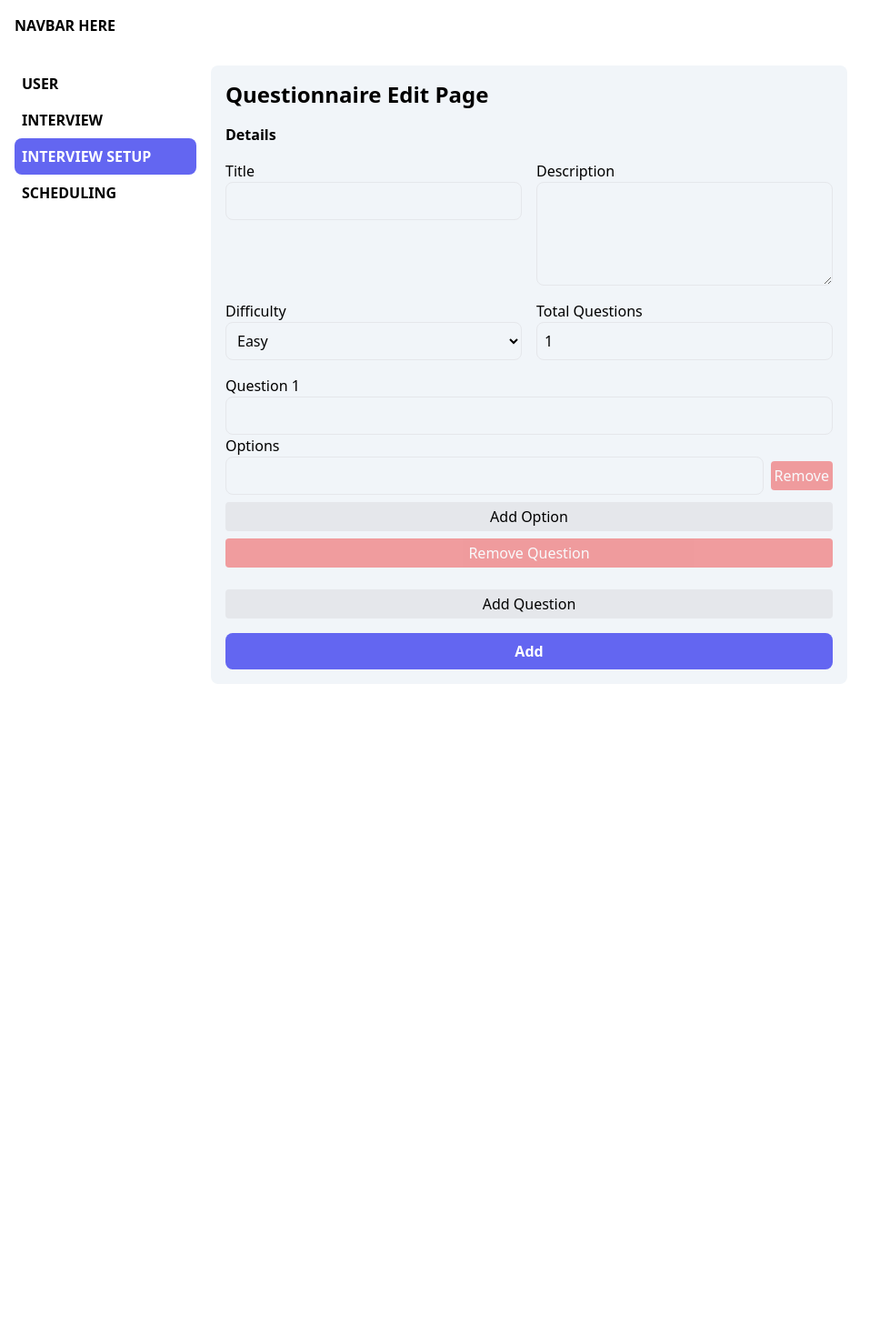
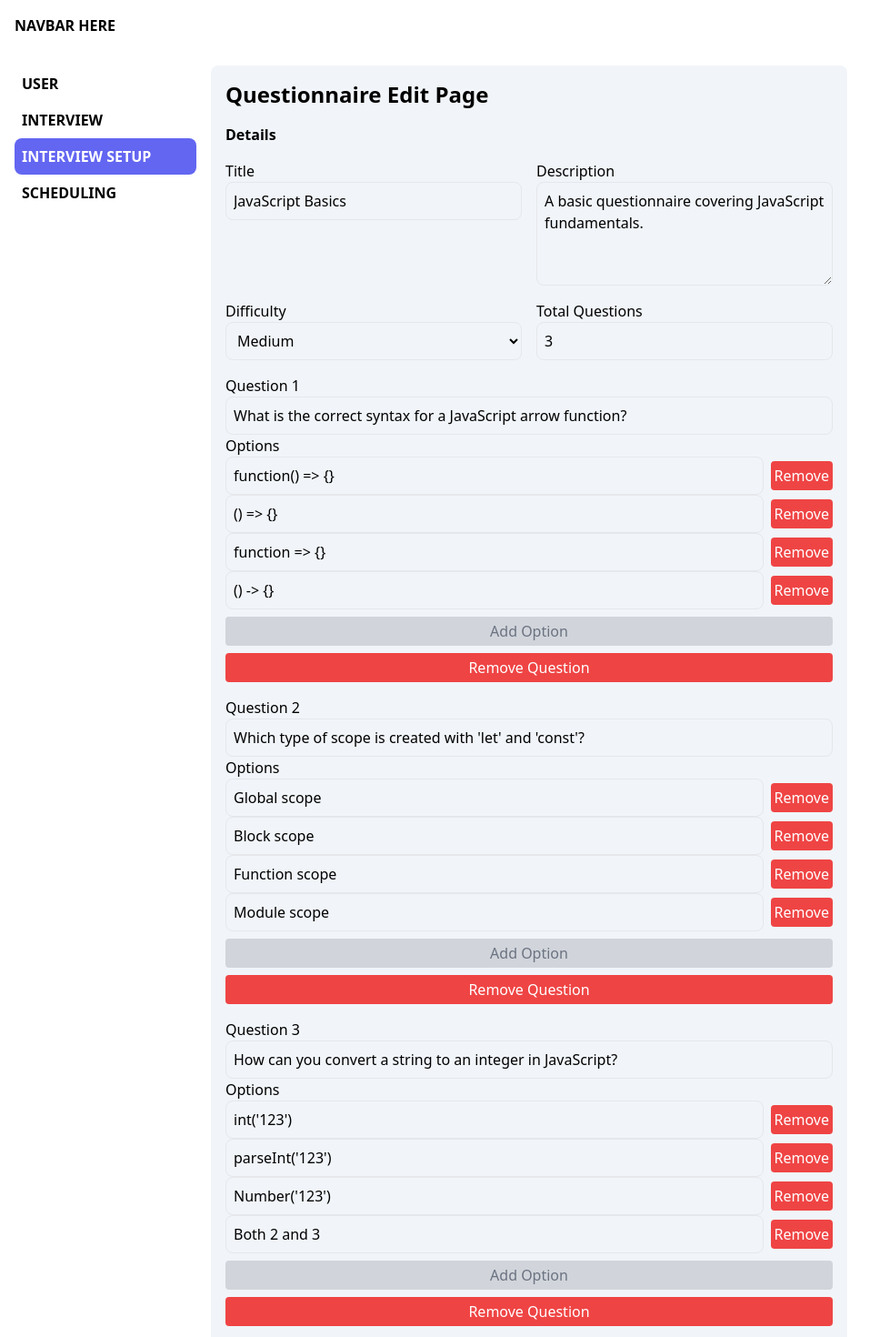
Before and after one commit to kimikoi123/ems-fe, a Next.js app: page /interview/setup/1 in a window 1280 px wide. Shown: the top 1470 px of the page at 91% size, without its empty margins (0-979 px from the left). Before the commit the page ends 800 px from the top, so only its background shows below. Built offline with nearby package versions, Linux system fonts and the light colour scheme.

Commit message:
feature/interview-edit: create mock questionnaire for edit interview form

```diff
--- a/src/app/(dashboard)/interview/setup/[id]/page.tsx
+++ b/src/app/(dashboard)/interview/setup/[id]/page.tsx
@@ -1,12 +1,44 @@
-"use client";
 import AddEditInterviewForm from "@/components/form/AddEditInterviewForm";
 import React from "react";
+import { Questionnaire } from "@/app/interfaces/questionnaire";
+
+const mockQuestionnaire: Questionnaire = {
+  id: 1,
+  title: "JavaScript Basics",
+  description: "A basic questionnaire covering JavaScript fundamentals.",
+  difficulty: "medium",
+  total: 3,
+  questions: [
+    {
+      question: "What is the correct syntax for a JavaScript arrow function?",
+      options: ["function() => {}", "() => {}", "function => {}", "() -> {}"],
+    },
+    {
+      question: "Which type of scope is created with 'let' and 'const'?",
+      options: [
+        "Global scope",
+        "Block scope",
+        "Function scope",
+        "Module scope",
+      ],
+    },
+    {
+      question: "How can you convert a string to an integer in JavaScript?",
+      options: [
+        "int('123')",
+        "parseInt('123')",
+        "Number('123')",
+        "Both 2 and 3",
+      ],
+    },
+  ],
+};
 
 const EditInterview = () => {
   return (
     <div>
       <h1 className="font-bold text-2xl">Questionnaire Edit Page</h1>
-      <AddEditInterviewForm />
+      <AddEditInterviewForm questionnaire={mockQuestionnaire} />
     </div>
   );
 };
--- a/src/components/card/userCard/UserCard.tsx
+++ b/src/components/card/userCard/UserCard.tsx
@@ -1,5 +1,3 @@
-"use client";
-
 import Link from "next/link";
 import { User } from "@/app/interfaces/user";
 
```
